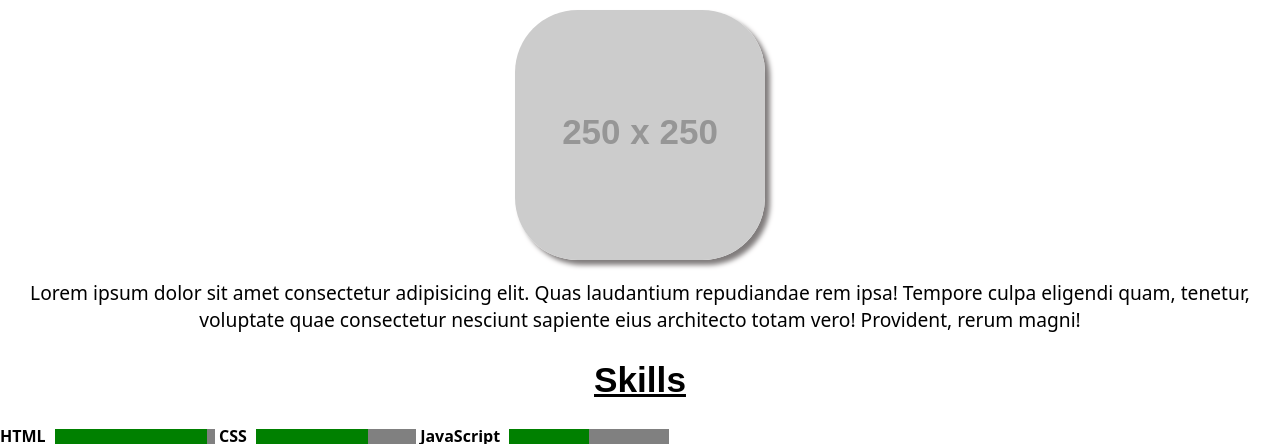
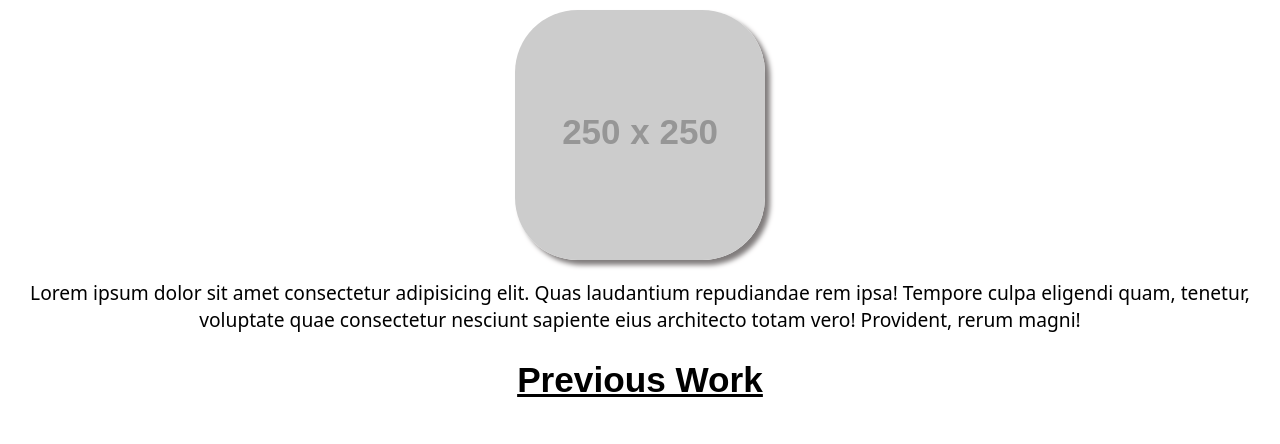
Before and after one commit to dmerk2/Portfolio, a plain HTML site: page index.html in a window 1280 px wide. Shown: the part 495-939 px from the top of the page. Drawn offline with Linux system fonts and the light colour scheme; placeholder pictures from the web are drawn by us.

```diff
--- a/index.html
+++ b/index.html
@@ -33,18 +33,6 @@
             tenetur, voluptate quae consectetur nesciunt sapiente eius
             architecto totam vero! Provident, rerum magni!
           </p>
-        </div>
-      </section>
-
-      <section id="skillsSection">
-        <h2>Skills</h2>
-        <div id="skills">
-          <label for="html">HTML </label>
-          <progress id="html" value="95" max="100"></progress>
-          <label for="css">CSS </label>
-          <progress id="css" value="70" max="100"></progress>
-          <label for="js">JavaScript </label>
-          <progress id="js" value="50" max="100"></progress>
         </div>
       </section>
 
```
